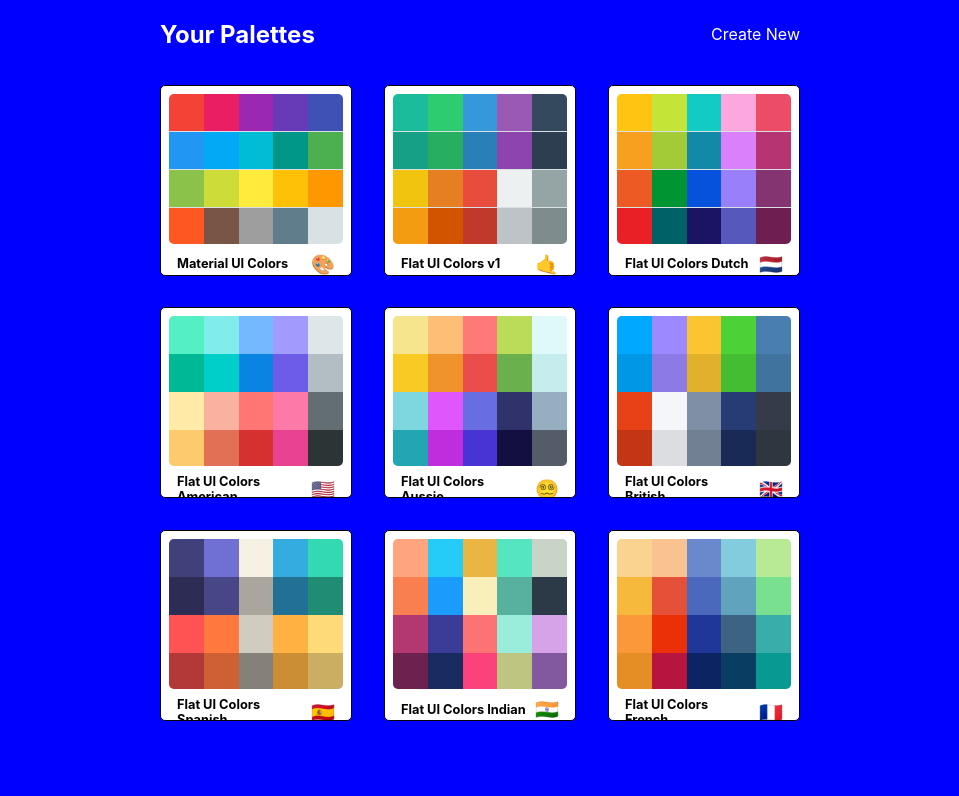
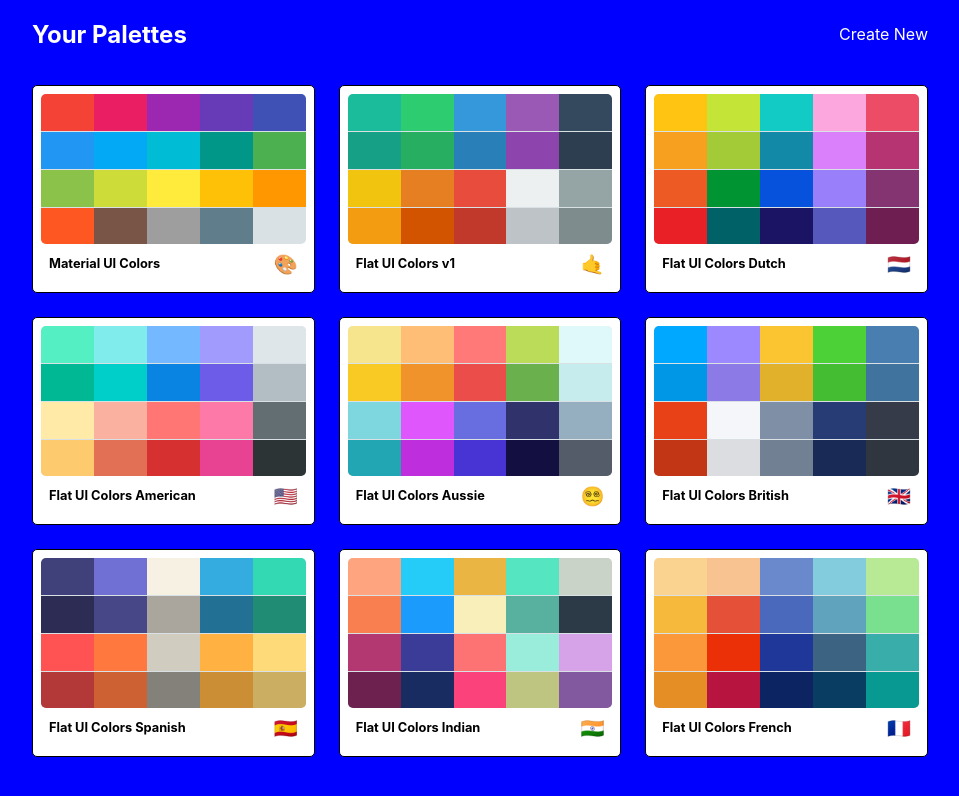
Before and after one commit to Ujjwal3232/color-mind, a React (Create React App) app: page / in a window 1280 px wide. Shown: the top 796 px of the page, without its empty margins (160-1119 px from the left). Built offline with nearby package versions, Linux system fonts and the light colour scheme.

Commit message:
Implementing Save Palette Functionality

```diff
--- a/src/App.jsx
+++ b/src/App.jsx
@@ -1,5 +1,5 @@
 import React, { Component } from 'react';
-import { Route, Routes, useParams } from "react-router-dom";
+import { Route, Routes, useParams, useNavigate } from "react-router-dom";
 import Palette from './Palette';
 import PaletteList from "./PaletteList";
 import SingleColorPalette from './SingleColorPalette';
@@ -7,37 +7,72 @@
 import NewPaletteForm from './NewPaletteForm';
 import { generatePalette } from './colorHelpers';
 
-// ✅ Wrapper for /palette/:id
-const PaletteWithParams = () => {
-  const { id } = useParams();
-  const findPalette = (id) => seedColors.find(palette => palette.id === id);
-
-  return <Palette palette={generatePalette(findPalette(id))} />;
+// ✅ Wrapper for /palette/new to inject navigate
+const NewPaletteFormWrapper = (props) => {
+  const navigate = useNavigate();
+  return <NewPaletteForm {...props} navigate={navigate} />;
 };
 
-// ✅ Wrapper for /palette/:paletteId/:colorId
-const SingleColorPaletteWrapper = () => {
+// ✅ Wrapper for /palette/:id (fetch palette by id)
+const PaletteWithParams = ({ findPalette }) => {
+  const { id } = useParams();
+  const palette = findPalette(id);
+  return <Palette palette={generatePalette(palette)} />;
+};
+
+// ✅ Wrapper for /palette/:paletteId/:colorId (fetch color from palette)
+const SingleColorPaletteWrapper = ({ findPalette }) => {
   const { paletteId, colorId } = useParams();
-  const findPalette = (id) => seedColors.find(palette => palette.id === id);
   const palette = generatePalette(findPalette(paletteId));
-
   return <SingleColorPalette palette={palette} colorId={colorId} />;
 };
 
 class App extends Component {
+  constructor(props) {
+    super(props);
+    this.state = { palettes: seedColors };
+
+    this.savePalette = this.savePalette.bind(this);
+    this.findPalette = this.findPalette.bind(this);
+  }
+
+  // ✅ Save new palette to state
+  savePalette(newPalette) {
+    this.setState({ palettes: [...this.state.palettes, newPalette] });
+  }
+
+  // ✅ Find palette by id
+  findPalette(id) {
+    return this.state.palettes.find((palette) => palette.id === id);
+  }
+
   render() {
     return (
       <Routes>
         {/* ✅ New Palette Form Route */}
-        <Route path="/palette/new" element={<NewPaletteForm />} />
-{/*its order matter in v5 not in  v6 */}
+        <Route
+          path="/palette/new"
+          element={<NewPaletteFormWrapper handleSubmit={this.savePalette} />}
+        />
 
-        {/* Existing Routes */}
-        <Route path="/" element={<PaletteList palettes={seedColors} />} />
-        <Route path="/palette/:id" element={<PaletteWithParams />} />
+        {/* its order matter in v5 not in v6 */}
+
+        {/* ✅ Palette List Route */}
+        <Route
+          path="/"
+          element={<PaletteList palettes={this.state.palettes} />}
+        />
+
+        {/* ✅ Palette View Route */}
+        <Route
+          path="/palette/:id"
+          element={<PaletteWithParams findPalette={this.findPalette} />}
+        />
+
+        {/* ✅ Single Color Palette Route */}
         <Route
           path="/palette/:paletteId/:colorId"
-          element={<SingleColorPaletteWrapper />}
+          element={<SingleColorPaletteWrapper findPalette={this.findPalette} />}
         />
       </Routes>
     );
--- a/src/NewPaletteForm.jsx
+++ b/src/NewPaletteForm.jsx
@@ -76,6 +76,7 @@
     this.updateCurrentColor = this.updateCurrentColor.bind(this) ;
     this.addNewColor = this.addNewColor.bind(this) ;
     this.handleChange = this.handleChange.bind(this) ;
+    this.handleSubmit = this.handleSubmit.bind(this);
   }
 
   componentDidMount() {
@@ -113,6 +114,18 @@
 handleChange(evt){
   this.setState({newName: evt.target.value})
 }
+handleSubmit(){
+     let newName = "New Test Palette"
+     const newPalette = {
+
+      paletteName:newName,
+      id:newName.toLowerCase().replace(/ /g,"-"),
+      colors:this.state.colors
+    }
+     this.props.handleSubmit(newPalette);
+      this.props.navigate("/");
+
+}
   render() {
     const { open, direction } = this.state;
     const theme = createTheme({ direction });
@@ -121,7 +134,7 @@
       <ThemeProvider theme={theme}>
         <Box sx={{ display: 'flex' }}>
           <CssBaseline />
-          <AppBar position="fixed" open={open}>
+          <AppBar position="fixed" open={open} color='default'>
             <Toolbar>
               <IconButton
                 color="inherit"
@@ -135,6 +148,7 @@
               <Typography variant="h6" noWrap component="div">
                 New Palette Form
               </Typography>
+              <Button variant='contained' color="success" size="small" onClick={this.handleSubmit}>Save Palette</Button>
             </Toolbar>
           </AppBar>
           <Drawer
--- a/src/styles/PaletteListStyles.js
+++ b/src/styles/PaletteListStyles.js
@@ -7,13 +7,15 @@
     display: "flex",
     alignItems: "flex-start",
     justifyContent: "center",
+    overflow: "auto", // ✅ allows scrolling when more palettes are added
   },
   container: {
-    width: "50%",
+    width: "70%", // ✅ widened to fit grid better
     display: "flex",
     alignItems: "flex-start",
     flexDirection: "column",
     flexWrap: "wrap",
+    marginBottom: "2rem", // ✅ spacing from bottom
   },
   nav: {
     display: "flex",
@@ -21,18 +23,17 @@
     justifyContent: "space-between",
     color: "white",
     marginBottom: "1rem",
-    alignItems:"center",
-    '& a':{
-      color:"white",
-      textDecoration:"none",
-
-    }
+    alignItems: "center",
+    '& a': {
+      color: "white",
+      textDecoration: "none",
+    },
   },
   palettes: {
     boxSizing: "border-box",
     width: "100%",
     display: "grid",
-    gridTemplateColumns: "repeat(3, 30%)",
-    gridGap: "5%"
+    gridTemplateColumns: "repeat(auto-fill, minmax(250px, 1fr))", // ✅ responsive grid
+    gridGap: "1.5rem", // ✅ consistent spacing
   },
 };
```
